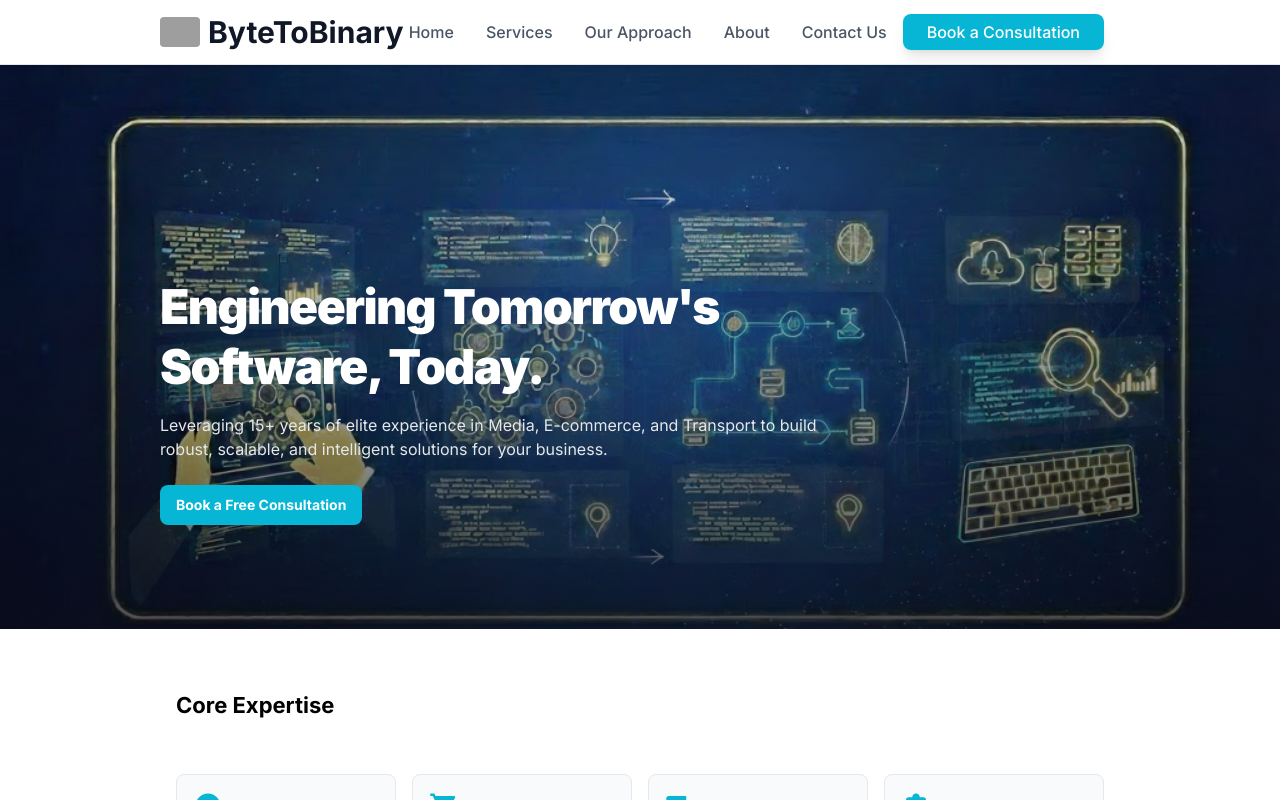
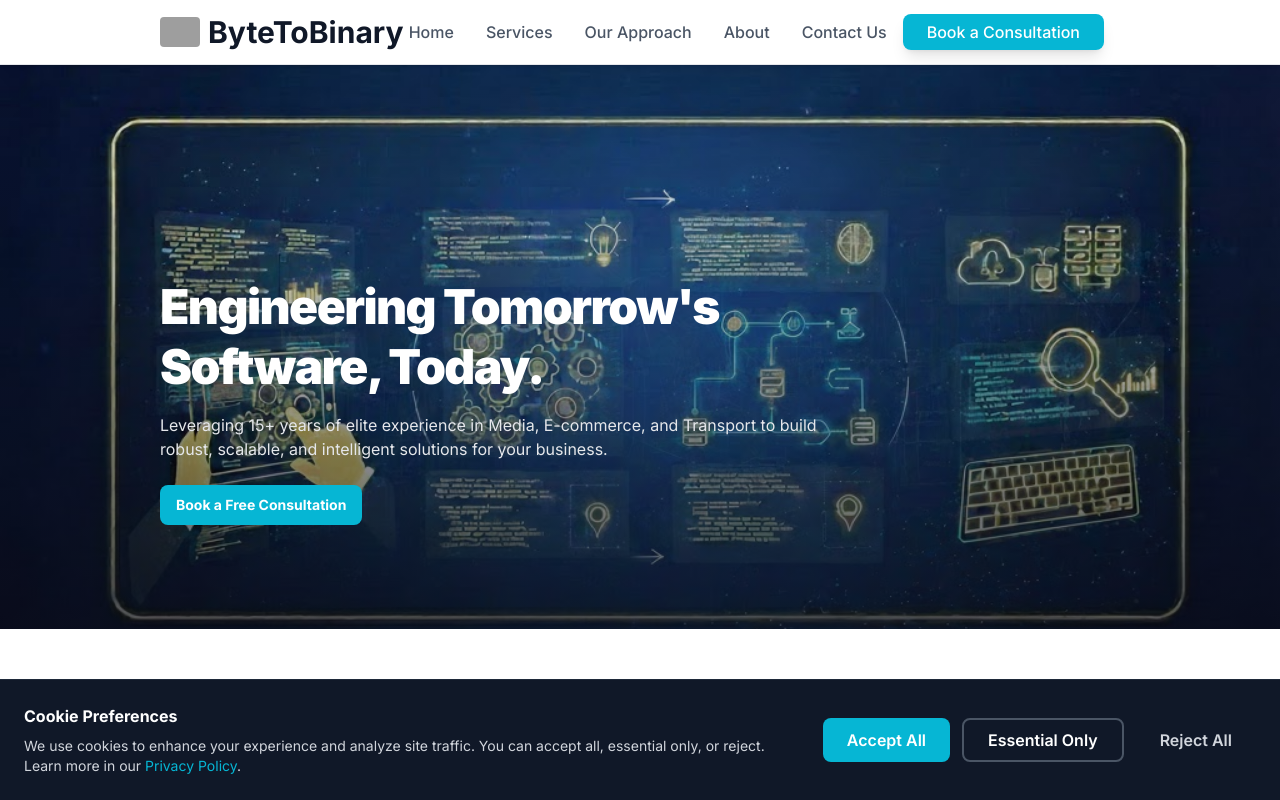
Before and after one commit to ByteToBinary-com/bytetobinary-web-public-vercel, a Next.js app: page / in a window 1280 px wide. Shown: the top 800 px of the page. Built offline with nearby package versions, Linux system fonts and the light colour scheme; grey boxes are pictures that could not be loaded.

Commit message:
add cockie consent

```diff
--- a/app/layout.tsx
+++ b/app/layout.tsx
@@ -3,6 +3,7 @@ import { Geist, Geist_Mono } from "next/font/google";
 import "./globals.css";
 import Header from "@/components/Header";
 import Footer from "@/components/Footer";
+import CookieConsent from "@/components/CookieConsent";
 
 const geistSans = Geist({
   variable: "--font-geist-sans",
@@ -38,6 +39,7 @@ export default function RootLayout({
         <Header />
         {children}
         <Footer />
+        <CookieConsent />
       </body>
     </html>
   );
--- /dev/null
+++ b/components/CookieConsent.tsx
@@ -0,0 +1,106 @@
+'use client';
+
+import React, { useState, useEffect } from 'react';
+
+declare global {
+  interface Window {
+    gtag?: (command: string, action: string, config: Record<string, string>) => void;
+  }
+}
+
+export default function CookieConsent() {
+  const [showConsent, setShowConsent] = useState(false);
+
+  useEffect(() => {
+    // Check if user has already made a choice
+    const consentCookie = localStorage.getItem('cookieConsent');
+    if (!consentCookie) {
+      setShowConsent(true);
+    }
+  }, []);
+
+  const handleAcceptAll = () => {
+    localStorage.setItem('cookieConsent', 'all');
+    localStorage.setItem('analytics', 'true');
+    localStorage.setItem('marketing', 'true');
+    setShowConsent(false);
+
+    // Optional: Send consent to analytics service
+    if (window.gtag) {
+      window.gtag('consent', 'update', {
+        analytics_storage: 'granted',
+        ad_storage: 'granted',
+      });
+    }
+  };
+
+  const handleAcceptEssential = () => {
+    localStorage.setItem('cookieConsent', 'essential');
+    localStorage.setItem('analytics', 'false');
+    localStorage.setItem('marketing', 'false');
+    setShowConsent(false);
+
+    if (window.gtag) {
+      window.gtag('consent', 'update', {
+        analytics_storage: 'denied',
+        ad_storage: 'denied',
+      });
+    }
+  };
+
+  const handleRejectAll = () => {
+    localStorage.setItem('cookieConsent', 'rejected');
+    localStorage.setItem('analytics', 'false');
+    localStorage.setItem('marketing', 'false');
+    setShowConsent(false);
+
+    if (window.gtag) {
+      window.gtag('consent', 'update', {
+        analytics_storage: 'denied',
+        ad_storage: 'denied',
+      });
+    }
+  };
+
+  if (!showConsent) return null;
+
+  return (
+    <div className="fixed bottom-0 left-0 right-0 z-50 bg-gray-900 text-white p-4 md:p-6 border-t border-gray-800">
+      <div className="max-w-7xl mx-auto flex flex-col md:flex-row items-center justify-between gap-6">
+        <div className="flex-1">
+          <h3 className="text-base font-bold mb-2">Cookie Preferences</h3>
+          <p className="text-sm text-gray-300">
+            We use cookies to enhance your experience and analyze site traffic. You can accept all, essential only, or reject. Learn more in our{' '}
+            <a href="/privacy" className="text-[var(--accent-blue)] hover:underline">
+              Privacy Policy
+            </a>
+            .
+          </p>
+        </div>
+
+        <div className="flex flex-col sm:flex-row gap-3 w-full md:w-auto">
+          <button
+            onClick={handleAcceptAll}
+            className="py-2 px-6 bg-[var(--accent-blue)] hover:bg-[var(--accent-blue)]/90 text-white font-semibold rounded-lg transition-colors whitespace-nowrap"
+          >
+            Accept All
+          </button>
+
+          <button
+            onClick={handleAcceptEssential}
+            className="py-2 px-6 border-2 border-gray-600 text-white font-semibold rounded-lg hover:bg-gray-800 transition-colors whitespace-nowrap"
+          >
+            Essential Only
+          </button>
+
+          <button
+            onClick={handleRejectAll}
+            className="py-2 px-6 text-gray-300 font-semibold rounded-lg hover:bg-gray-800 transition-colors whitespace-nowrap"
+          >
+            Reject All
+          </button>
+        </div>
+      </div>
+    </div>
+  );
+}
```
